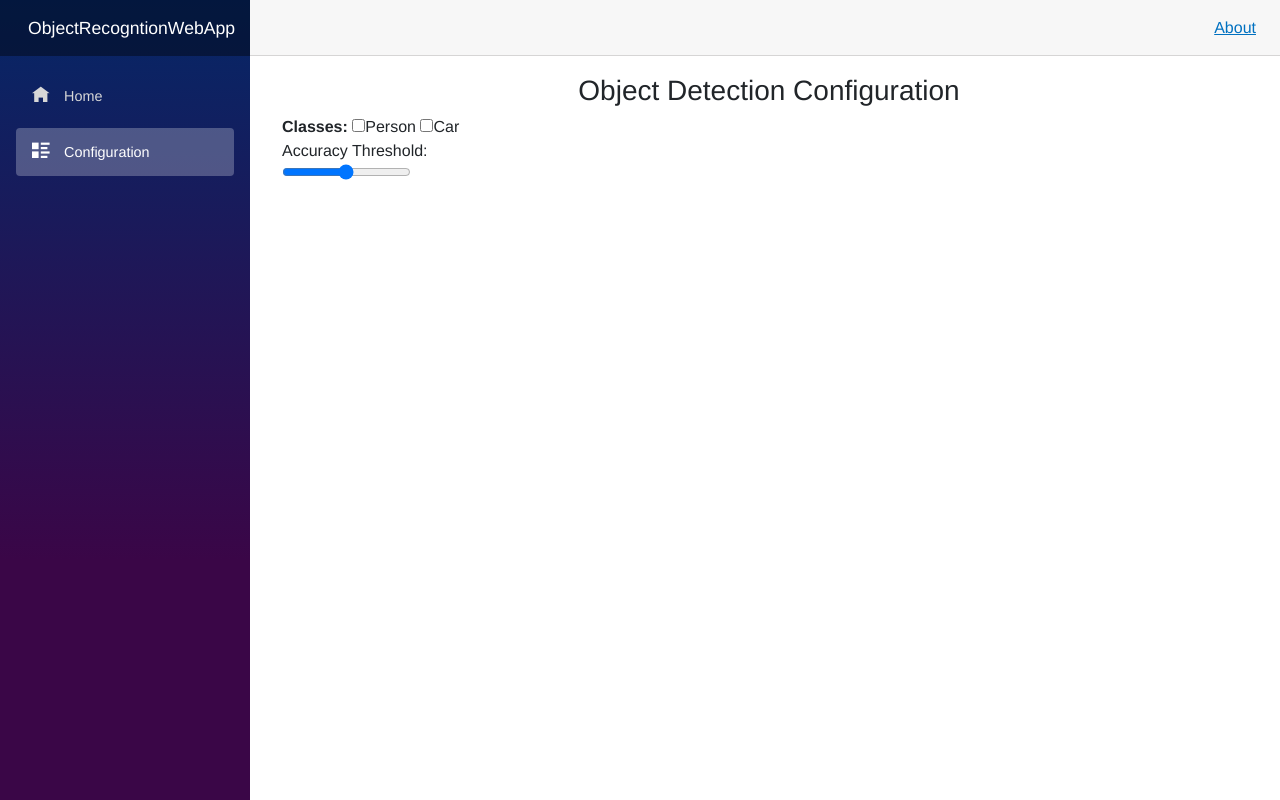
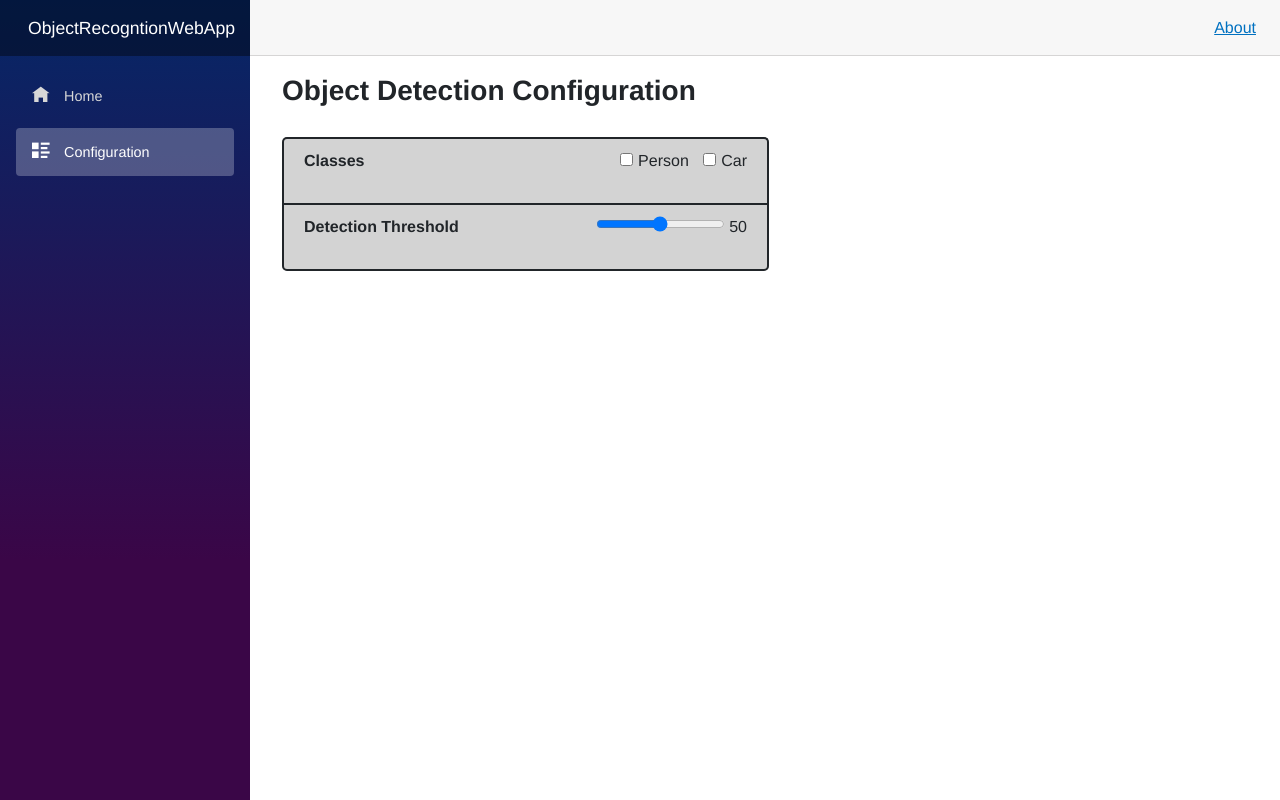
Before and after one commit to Isoji/blazor-mlnet-object-recognition, an ASP.NET Core app: page /config in a window 1280 px wide. Run offline with ASP.NET Core 8, Linux system fonts and the light colour scheme; style sheets or scripts are compiled from the project's sources; some libraries are stand-ins or nearby versions.

Commit message:
Update CSS styling for config page

```diff
--- a/ObjectRecogntionWebApp/Pages/Config.razor
+++ b/ObjectRecogntionWebApp/Pages/Config.razor
@@ -2,18 +2,25 @@
 
 <PageTitle>Configuration</PageTitle>
 
-<h3 style="text-align:center">Object Detection Configuration</h3>
+<h3><b>Object Detection Configuration</b></h3>
 
-<div class="config">
-	<div>
-		<label><b>Classes:</b></label>
-		<input type="checkbox" />Person
-		<input type="checkbox" />Car
+<div class="config-body">
+	<div class="config-row first">
+		<div class="config-row-content">
+			<label class="config-name">Classes</label>
+			<span class="config-input">
+				<input id="checkbox" type="checkbox" />Person
+				<input id="checkbox" type="checkbox" />Car
+			</span>
+		</div>
 	</div>
-	<div>
-		<label>Accuracy Threshold:</label>
-		<div class="slidecontainer">
-		  <input type="range" min="1" max="100" value="50" class="slider" id="myRange">
+	<div class="config-row last">
+		<div class="config-row-content">
+			<label class="config-name">Detection Threshold</label>
+			<span class="config-input">
+				<input type="range" id="rangeInput" min="1" max="100" value="50" oninput="rangeValue.value=rangeInput.value">
+				<output id="rangeValue" for="rangeInput">50</output>
+			</span>
 		</div>
 	</div>
 </div>
--- a/ObjectRecogntionWebApp/wwwroot/css/site.css
+++ b/ObjectRecogntionWebApp/wwwroot/css/site.css
@@ -69,3 +69,43 @@ a, .btn-link {
     .blazor-error-boundary::after {
         content: "An error has occurred."
     }
+.config-name {
+    font-weight: bold;
+}
+
+.config-body {
+    height: auto;
+    width: 50%;
+    background-color: lightgray;
+    border-radius: 5px;
+    margin-right: auto;
+    margin-top: 30px;
+}
+.config-row {
+    border-top: solid;
+    border-left: solid;
+    border-right: solid;
+    border-width: 2px;
+}
+.config-row.first {
+    border-top-left-radius: 5px;
+    border-top-right-radius: 5px;
+}
+
+.config-row.last {
+    border-bottom: solid;
+    border-width: 2px;
+    border-bottom-left-radius: 5px;
+    border-bottom-right-radius: 5px;
+}
+.config-row-content {
+    padding: 10px 20px 30px 20px;
+}
+.config-input {
+    float: right;
+}
+
+#checkbox {
+    margin-left: 10px;
+    margin-right: 5px;
+}
```
